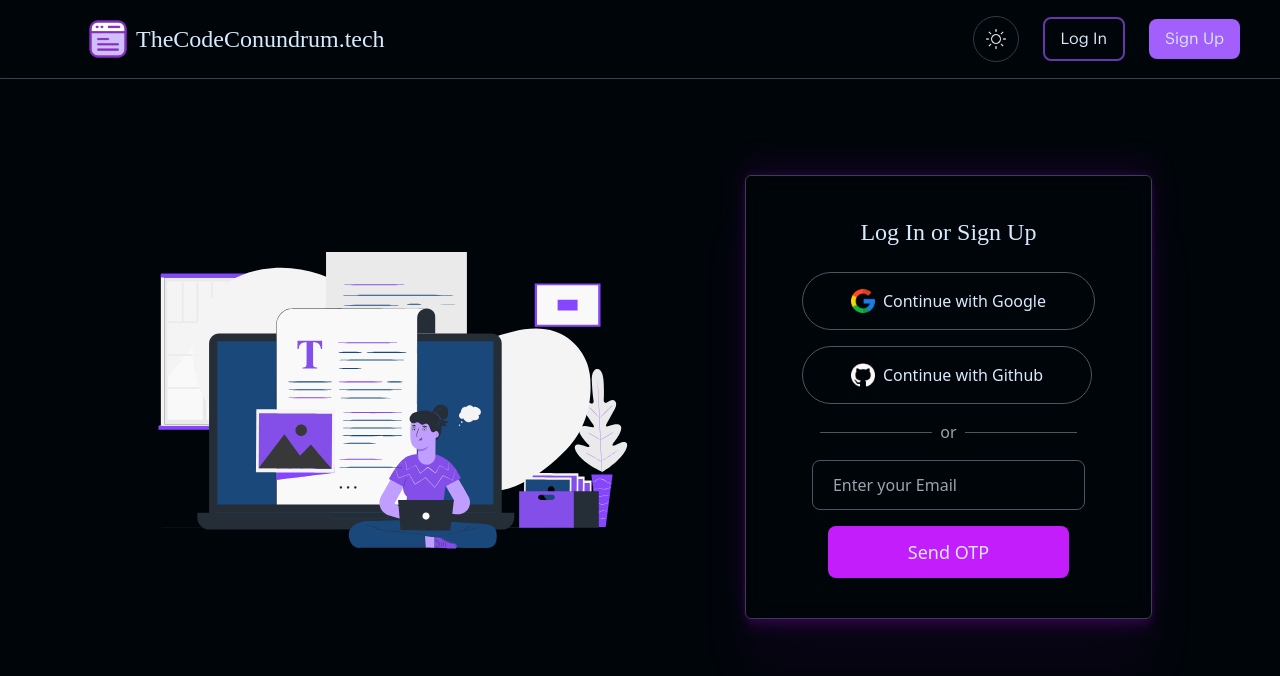
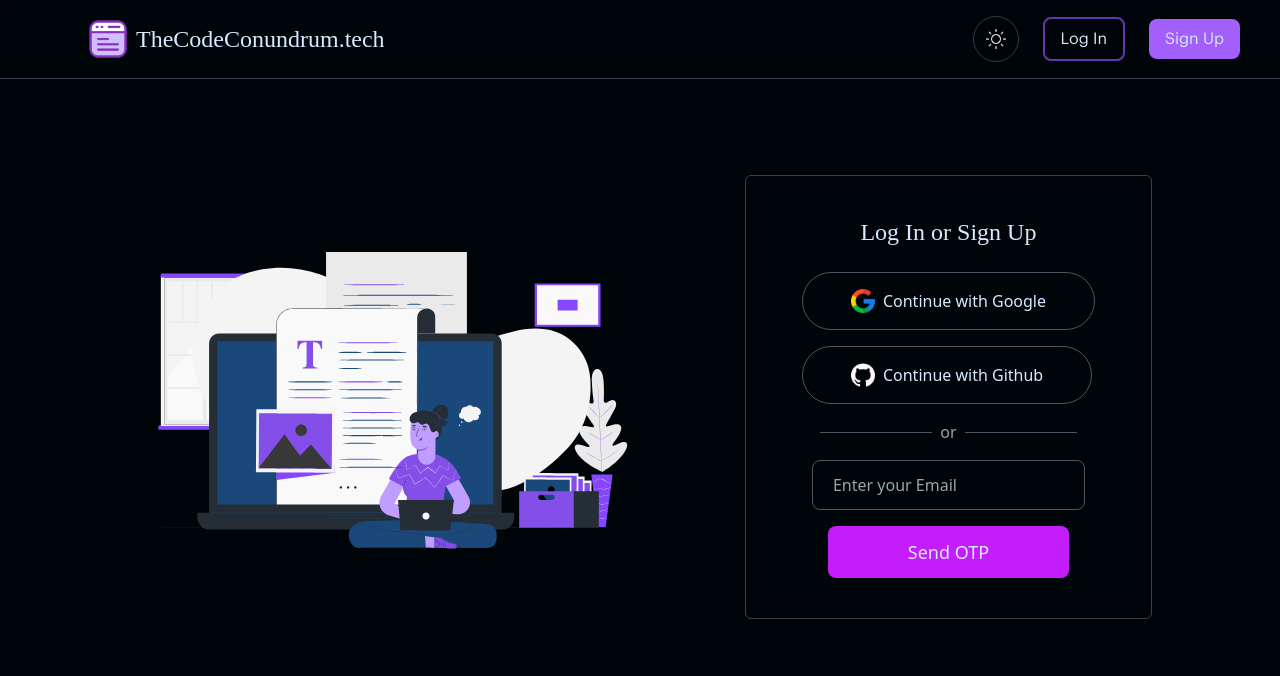
Before and after one commit to Vishesh0504/Blog, a React (Vite) app in the folder blog-frontend/: page /login in a window 1280 px wide. Shown: the top 676 px of the page. Built offline with nearby package versions, Linux system fonts and the light colour scheme.

Commit message:
misc:added transitions in a few animations

```diff
--- a/blog-frontend/src/components/LoginCard.tsx
+++ b/blog-frontend/src/components/LoginCard.tsx
@@ -4,7 +4,7 @@ import AnimatedButton from "./AnimatedButton";
 const LoginCard = () => {
   const { theme } = useContext(ThemeContext);
   return (
-    <div className="flex flex-col box-content gap-4 rounded-md py-10 px-14 border-[1px] border-gray-300 dark:border-gray-700 shadow-login backdrop-blur-md justify-center items-center ">
+    <div className="flex flex-col box-content gap-4 rounded-md py-10 px-14 border-[1px] border-gray-300 dark:border-gray-700 transition ease-in-out duration-300 hover:shadow-login backdrop-blur-md justify-center items-center ">
       <div className="font-heading text-2xl mb-2">Log In or Sign Up</div>
       <div className="flex flex-col gap-4 max-lg:flex-row">
         <AnimatedButton>
--- a/blog-frontend/src/routes/login.tsx
+++ b/blog-frontend/src/routes/login.tsx
@@ -11,7 +11,7 @@ function Login() {
     <div
       className={`py-24 px-32 flex gap-12 dark:text-text-dark text-text-light  dark:divide-gray-600 divide-gray-300 items-center justify-between max-xl:px-32 max-lg:px-24 max-lg:py-16 max-md:p-12`}
     >
-      <div className="w-1/2">
+      <div className="w-1/2 ">
         <Lottie animationData={animationData} className="max-sm:hidden" />
       </div>
 
```
